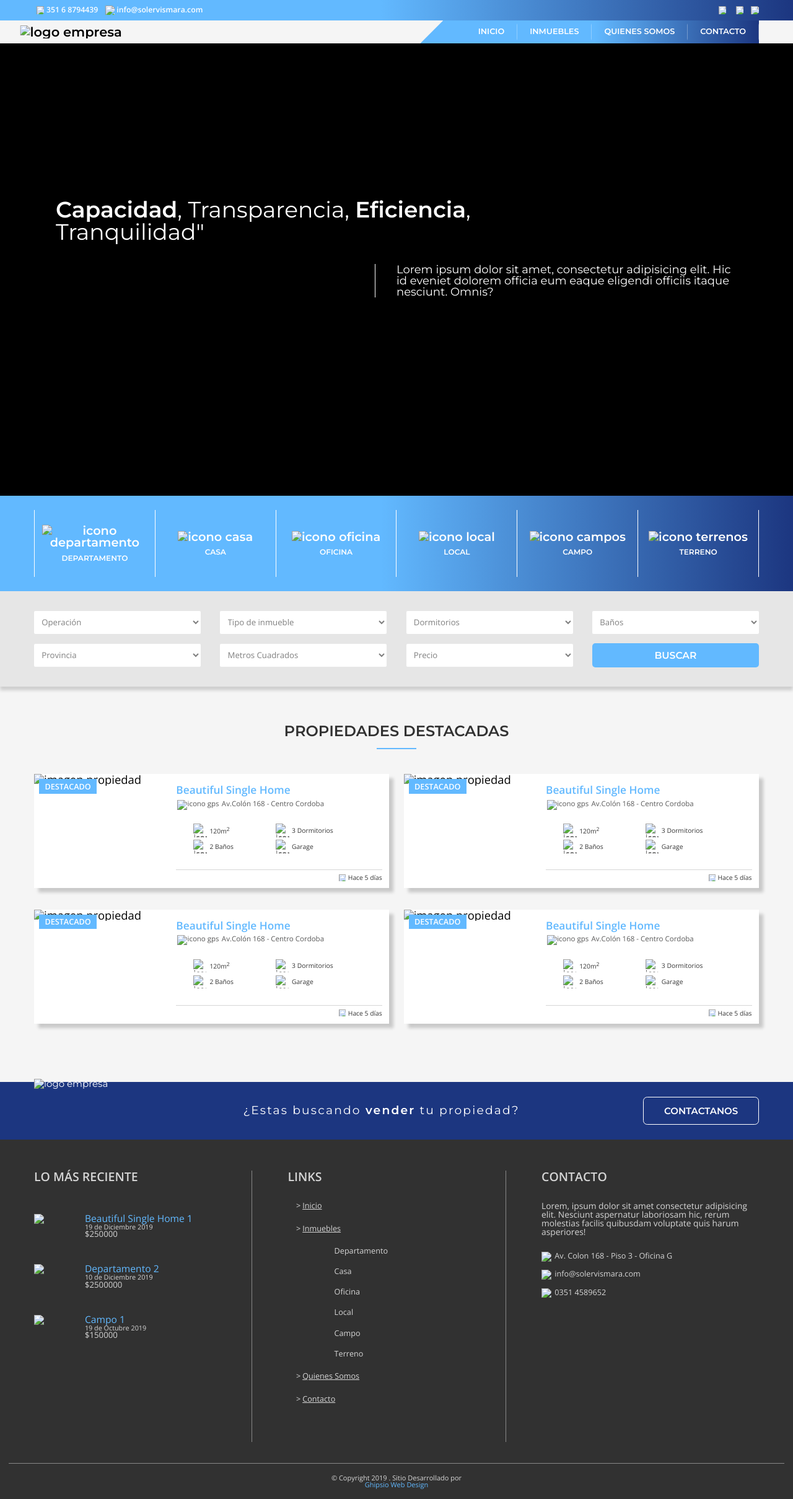
After one commit to javipons22/SolerVismara, a WordPress theme: template index.php in a window 1280 px wide. The commit adds this page. Shown: the whole page at 62% size. Run offline with PHP 8.4 and a stand-in for WordPress, Linux system fonts and the light colour scheme; the site name, menu and one post (Sample post) are stand-ins, and other content is empty; a map, chart or similar area stays blank; grey boxes are pictures that could not be loaded.

Commit message:
se paso a wordpress

```diff
--- /dev/null
+++ b/footer.php
@@ -0,0 +1,77 @@
+<?php $img_path = get_site_url() . "/wp-content/uploads/img";?>
+<!-- footer -->
+<footer class="footer">
+        <div class="footer__container container">
+            <div class="recientes">
+                <h2 class="recientes__titulo">LO MÁS RECIENTE</h2>
+                <ul class="recientes__info">
+                    <li class="propiedad-reciente">
+                        <a href="#1" class="propiedad-reciente__link">
+                            <img class="propiedad-reciente__imagen" src="<?php echo $img_path; ?>/1.jpg">
+                            <div class="propiedad-reciente__contenido">
+                                <h2 class="propiedad-reciente__titulo">Beautiful Single Home 1</h2>
+                                <span class="propiedad-reciente__fecha">19 de Diciembre 2019</span>
+                                <span class="propiedad-reciente__precio">$250000</span>
+                            </div>
+                        </a>
+                    </li>
+                    <li class="propiedad-reciente">
+                        <a href="#2" class="propiedad-reciente__link">
+                            <img class="propiedad-reciente__imagen" src="<?php echo $img_path; ?>/2.jpg">
+                            <div class="propiedad-reciente__contenido">
+                                <h2 class="propiedad-reciente__titulo">Departamento 2</h2>
+                                <span class="propiedad-reciente__fecha">10 de Diciembre 2019</span>
+                                <span class="propiedad-reciente__precio">$2500000</span>
+                            </div>
+                        </a>
+                    </li>
+                    <li class="propiedad-reciente">
+                        <a href="#3" class="propiedad-reciente__link">
+                            <img class="propiedad-reciente__imagen" src="<?php echo $img_path; ?>/3.jpg">
+                            <div class="propiedad-reciente__contenido">
+                                <h2 class="propiedad-reciente__titulo">Campo 1</h2>
+                                <span class="propiedad-reciente__fecha">19 de Octubre 2019</span>
+                                <span class="propiedad-reciente__precio">$150000</span>
+                            </div>
+                        </a>
+                    </li>
+                </ul>
+            </div>
+            <div class="links">
+                <h2 class="links__titulo">LINKS</h2>
+                <ul class="links__info">
+                    <li><a href="#">Inicio</a></li>
+                    <li>
+                        <a href="#">Inmuebles</a>
+                        <ul>
+                            <li>Departamento</li>
+                            <li>Casa</li>
+                            <li>Oficina</li>
+                            <li>Local</li>
+                            <li>Campo</li>
+                            <li>Terreno</li>
+                        </ul>
+                    </li>
+                    <li><a href="#">Quienes Somos</a></li>
+                    <li><a href="#">Contacto</a></li>
+                </ul>
+            </div>
+            <div class="contacto">
+                <h2 class="contacto__titulo">CONTACTO</h2>
+                <p class="contacto__descripcion">Lorem, ipsum dolor sit amet consectetur adipisicing elit. Nesciunt aspernatur laboriosam hic, rerum molestias facilis quibusdam voluptate quis harum asperiores!</p>
+                <ul class="contacto__info">
+                    <li><img class="contacto__icono icon" src="<?php echo $img_path; ?>/map.svg" alt="icono gps">Av. Colon 168 - Piso 3 - Oficina G</li>
+                    <li><img class="contacto__icono icon" src="<?php echo $img_path; ?>/envelope.svg" alt="icono gps">info@solervismara.com</li>
+                    <li><img class="contacto__icono icon" src="<?php echo $img_path; ?>/telephone.svg" alt="icono gps">0351 4589652</li>
+                </ul>
+                <iframe  class="contacto__mapa" src="https://www.google.com/maps/embed?pb=!1m18!1m12!1m3!1d3405.0428677821155!2d-64.18736968445977!3d-31.412944981405214!2m3!1f0!2f0!3f0!3m2!1i1024!2i768!4f13.1!3m3!1m2!1s0x9432a2829c01190d%3A0xb3dbb12bee9d3a8f!2sAv.%20Col%C3%B3n%20168%2C%20X5022%20C%C3%B3rdoba!5e0!3m2!1sen!2sar!4v1576180339294!5m2!1sen!2sar" frameborder="0" style="border:0;" allowfullscreen=""></iframe>
+            </div>
+        </div>
+        <div class="copyright">	&copy; Copyright 2019 . Sitio Desarrollado por <a target="_blank" href="https://www.facebook.com/Ghipsio-111415540321377">Ghipsio Web Design</a></div>
+    </footer>
+    <?php wp_footer(); ?>
+    <script>
+        SVGInject(document.querySelectorAll("img.icon"));
+    </script>
+</body>
+</html>
--- /dev/null
+++ b/functions.php
@@ -0,0 +1,17 @@
+<?php
+function wpt_theme_styles() { //wpt es un nombre dado por nosotros para diferenciar con otros plugins
+    wp_enqueue_style( 'fuentegoogle1' , 'https://fonts.googleapis.com/css?family=Open+Sans:400,600,700&display=swap' );
+    wp_enqueue_style( 'fuentegoogle2' , 'https://fonts.googleapis.com/css?family=Montserrat:400,500,600&display=swap' );
+	wp_enqueue_style( 'main_css', get_template_directory_uri() . '/style.css' );
+}
+add_action( 'wp_enqueue_scripts', 'wpt_theme_styles' );
+
+?>
+<?php
+function wpt_theme_js() {
+	wp_enqueue_script( 'svgInject_js', get_template_directory_uri() . '/js/svg-inject.min.js', '' , '' , true );//el ultimo parametro es dependence , version y si debe aparecer en el footer(false)
+	wp_enqueue_script('main_js', get_template_directory_uri() . '/js/script.js', array('jquery') , '' , true);
+}
+add_action( 'wp_enqueue_scripts', 'wpt_theme_js' );
+
+?>
--- /dev/null
+++ b/header.php
@@ -0,0 +1,56 @@
+<!DOCTYPE html>
+<html lang="es">
+<head>
+    <meta charset="UTF-8">
+    <meta name="viewport" content="width=device-width, initial-scale=1.0">
+    <meta http-equiv="X-UA-Compatible" content="ie=edge">
+    <title><?php wp_title(); ?></title>
+    <?php wp_head(); ?>
+</head>
+<?php $img_path = get_site_url() . "/wp-content/uploads/img";?>
+<body <?php body_class();?>>
+<!-- header -->
+<header class="header">
+        <!-- top header -->
+        <div class="top-header">
+            <div class="top-header__container container">
+                    <ul class="top-header__contact-info">
+                        <li><a href="#"><img src="<?php echo $img_path; ?>/telephone.svg" alt="telephone icon" class="icon top-header__icon">351 6 8794439</a></li>
+                        <li><a href="#"><img src="<?php echo $img_path; ?>/envelope.svg" alt="email icon" class="icon top-header__icon top-header__icon--envelope" >info@solervismara.com</a></li>
+                    </ul>
+                    <ul class="top-header__contact-info top-header__contact-info--last">
+                        <li><a href="#"><img src="<?php echo $img_path; ?>/facebook (1).svg" alt="facebook icon" class="icon top-header__icon"></a></li>
+                        <li><a href="#"><img src="<?php echo $img_path; ?>/twitter.svg" alt="twitter icon" class="icon top-header__icon top-header__icon--twitter"></a></li>
+                        <li><a href="#"><img src="<?php echo $img_path; ?>/instagram (1).svg" alt="instagram icon" class="icon top-header__icon top-header__icon--instagram"></a></li>
+                    </ul>
+            </div>
+        </div>
+        <!-- fin top header -->
+        <!-- main header -->
+        <div class="main-header">
+            <div class="main-header__container container">
+                <picture class="main-header__logo">
+                    <source media="(min-width: 1025px)" srcset="<?php echo $img_path; ?>/logotexto.svg">
+                    <img src="<?php echo $img_path; ?>/logo.svg" alt="logo empresa">
+                </picture>
+                <button class="main-header__button">
+                    MENU
+                    <div class="menu-wrapper">
+                        <div class="hamburger-menu"></div>
+                    </div>
+                </button>
+                <!-- inicio nav -->
+                <nav class="navegacion">
+                    <ul class="navegacion__contenedor">
+                        <li class="navegacion__elemento navegacion__elemento--first"><a class="navegacion__link" href="#">INICIO</a></li>
+                        <li class="navegacion__elemento"><a class="navegacion__link" href="#">INMUEBLES</a></li>
+                        <li class="navegacion__elemento"><a class="navegacion__link" href="#">QUIENES SOMOS</a></li>
+                        <li class="navegacion__elemento"><a class="navegacion__link" href="#">CONTACTO</a></li>
+                    </ul>
+                </nav>
+                <!-- fin nav -->
+            </div>
+        </div>
+<!-- fin main header -->
+</header>
+<!-- fin header -->
--- /dev/null
+++ b/index.php
@@ -0,0 +1,241 @@
+<?php get_header(); ?>
+<?php $img_path = get_site_url() . "/wp-content/uploads/img";?>
+
+    <!-- inicio banner -->
+    <section class="banner">
+        <img class="banner__imagen" src="<?php echo $img_path; ?>/banner.jpg" alt="imagen banner">
+        <div class="banner__info">
+            <h1 class="banner__titulo"><strong>Capacidad</strong>, Transparencia, <strong>Eficiencia</strong>, Tranquilidad"</h1>
+            <p class="banner__descripcion">Lorem ipsum dolor sit amet, consectetur adipisicing elit. Hic id eveniet dolorem officia eum eaque eligendi officiis itaque nesciunt. Omnis?</p>
+        </div>
+    </section>
+    <!-- fin banner -->
+    <!-- inicio servicios -->
+    <section class="servicios">
+        <ul class="servicios__contenedor container">
+            <li class="servicios__elemento servicios__elemento--first">
+                <a href="#test" class="servicios__link">
+                    <img class="servicios__imagen icon" src="<?php echo $img_path; ?>/building.svg" alt="icono departamento">
+                    <h2 class="servicios__titulo">DEPARTAMENTO</h2>
+                </a>
+            </li>
+            <li class="servicios__elemento">
+                <a href="#test" class="servicios__link">
+                    <img class="servicios__imagen icon" src="<?php echo $img_path; ?>/home.svg" alt="icono casa">
+                    <h2 class="servicios__titulo">CASA</h2>
+                </a>
+            </li>
+            <li class="servicios__elemento">
+                <a href="#test" class="servicios__link">
+                    <img class="servicios__imagen icon" src="<?php echo $img_path; ?>/building2.svg" alt="icono oficina">
+                    <h2 class="servicios__titulo">OFICINA</h2>
+                </a>
+            </li>
+            <li class="servicios__elemento">
+                <a href="#test" class="servicios__link">
+                    <img class="servicios__imagen icon" src="<?php echo $img_path; ?>/shop.svg" alt="icono local">
+                    <h2 class="servicios__titulo">LOCAL</h2>
+                </a>
+            </li>
+            <li class="servicios__elemento">
+                <a href="#test" class="servicios__link">
+                    <img class="servicios__imagen icon" src="<?php echo $img_path; ?>/farm.svg" alt="icono campos">
+                    <h2 class="servicios__titulo">CAMPO</h2>
+                </a>
+            </li>
+            <li class="servicios__elemento">
+                <a href="#test" class="servicios__link">
+                    <img class="servicios__imagen icon" src="<?php echo $img_path; ?>/terrain.svg" alt="icono terrenos">
+                    <h2 class="servicios__titulo">TERRENO</h2>
+                </a>
+            </li>
+        </ul>
+    </section>
+    <!-- fin servicios -->
+    <!-- buscador index -->
+    <section class="buscador">
+        <button class="buscador__boton">
+            <img class="buscador__icono icon" src="<?php echo $img_path; ?>/magnifier.svg" alt="lupa icono">
+            <span class="buscador__texto">buscar inmueble por caracteristicas</span>
+        </button>
+        <form class="buscador__formulario container">
+            <select class="buscador__elemento-select">
+                <option value="" selected disabled hidden>Operación</option>
+                <option value="compra">Compra</option>
+                <option value="alquiler">Alquiler</option>
+            </select>
+            <select class="buscador__elemento-select">
+                <option value="" selected disabled hidden>Tipo de inmueble</option>
+                <option value="casa">Casa</option>
+                <option value="departamento">Departamento</option>
+            </select>
+            <select class="buscador__elemento-select">
+                <option value="" selected disabled hidden>Dormitorios</option>
+                <option value="1">1</option>
+                <option value="2">2</option>
+                <option value="3">3</option>
+                <option value="4">4</option>
+                <option value="5">5</option>
+            </select>
+            <select class="buscador__elemento-select">
+                <option value="" selected disabled hidden>Baños</option>
+                <option value="1">1</option>
+                <option value="2">2</option>
+                <option value="3">3</option>
+                <option value="4">4</option>
+                <option value="5">5</option>
+            </select>
+            <select class="buscador__elemento-select">
+                <option value="" selected disabled hidden>Provincia</option>
+                <option value="Cordoba">Cordoba</option>
+                <option value="Buenos Aires">Buenos Aires</option>
+            </select>
+            <select class="buscador__elemento-select">
+                <option value="" selected disabled hidden>Metros Cuadrados</option>
+            </select>
+            <select class="buscador__elemento-select">
+                <option value="" selected disabled hidden>Precio</option>
+            </select>
+            <button type="submit" class="buscador__elemento-boton">BUSCAR</button>
+        </form>
+    </section>
+    <!-- fin buscador index -->
+    <!-- seccion destacados -->
+    <section class="destacados">
+        <h1 class="destacados__titulo-seccion">propiedades destacadas</h1>
+        <div class="destacados__container container">
+            <!-- propiedad 1 -->
+            <article class="propiedad">
+                <div class="propiedad__contenedor-imagen">
+                    <span class="propiedad__badge-destacado">destacado</span>
+                    <img src="<?php echo $img_path; ?>/1.jpg" class="propiedad__imagen" alt="imagen propiedad">
+                </div>
+                <div class="propiedad__info">
+                    <div class="propiedad__contenedor-titulo">
+                        <h1 class="propiedad__titulo">Beautiful Single Home</h1>
+                        <span class="propiedad__direccion"><img src="<?php echo $img_path; ?>/map.svg" alt="icono gps" class="propiedad__icono propiedad__icono--gps icon">Av.Colón 168 - Centro Cordoba</span>
+                    </div>
+                    <div class="propiedad__caracteristicas">
+                        <span class="propiedad__dato">
+                            <img class="icon propiedad__icono" src="<?php echo $img_path; ?>/area.svg" alt="icono area"><span>120m<sup>2</sup></span>
+                        </span>
+                        <span class="propiedad__dato">
+                            <img class="icon propiedad__icono" src="<?php echo $img_path; ?>/bed.svg" alt="icono cama"><span>3 Dormitorios</span>
+                        </span>
+                        <span class="propiedad__dato">
+                            <img class="icon propiedad__icono" src="<?php echo $img_path; ?>/toilet.svg" alt="icono baño"><span>2 Baños</span>
+                        </span>
+                        <span class="propiedad__dato">
+                            <img class="icon propiedad__icono" src="<?php echo $img_path; ?>/car.svg" alt="icono auto"><span>Garage</span>
+                        </span>
+                    </div>
+                    <div class="propiedad__fecha">
+                        <img class="icon propiedad__icono propiedad__icono--fecha" src="<?php echo $img_path; ?>/calendar.svg" alt="icono fecha"><span>Hace 5 días</span>
+                    </div>
+                </div>
+            </article>
+            <!-- fin propiedad 1 -->
+            <article class="propiedad">
+                <div class="propiedad__contenedor-imagen">
+                    <span class="propiedad__badge-destacado">destacado</span>
+                    <img src="<?php echo $img_path; ?>/1.jpg" class="propiedad__imagen" alt="imagen propiedad">
+                </div>
+                <div class="propiedad__info">
+                    <div class="propiedad__contenedor-titulo">
+                        <h1 class="propiedad__titulo">Beautiful Single Home</h1>
+                        <span class="propiedad__direccion"><img src="<?php echo $img_path; ?>/map.svg" alt="icono gps" class="propiedad__icono propiedad__icono--gps icon">Av.Colón 168 - Centro Cordoba</span>
+                    </div>
+                    <div class="propiedad__caracteristicas">
+                        <span class="propiedad__dato">
+                            <img class="icon propiedad__icono" src="<?php echo $img_path; ?>/area.svg" alt="icono area"><span>120m<sup>2</sup></span>
+                        </span>
+                        <span class="propiedad__dato">
+                            <img class="icon propiedad__icono" src="<?php echo $img_path; ?>/bed.svg" alt="icono cama"><span>3 Dormitorios</span>
+                        </span>
+                        <span class="propiedad__dato">
+                            <img class="icon propiedad__icono" src="<?php echo $img_path; ?>/toilet.svg" alt="icono baño"><span>2 Baños</span>
+                        </span>
+                        <span class="propiedad__dato">
+                            <img class="icon propiedad__icono" src="<?php echo $img_path; ?>/car.svg" alt="icono auto"><span>Garage</span>
+                        </span>
+                    </div>
+                    <div class="propiedad__fecha">
+                        <img class="icon propiedad__icono propiedad__icono--fecha" src="<?php echo $img_path; ?>/calendar.svg" alt="icono fecha"><span>Hace 5 días</span>
+                    </div>
+                </div>
+            </article>
+            <article class="propiedad">
+                <div class="propiedad__contenedor-imagen">
+                    <span class="propiedad__badge-destacado">destacado</span>
+                    <img src="<?php echo $img_path; ?>/1.jpg" class="propiedad__imagen" alt="imagen propiedad">
+                </div>
+                <div class="propiedad__info">
+                    <div class="propiedad__contenedor-titulo">
+                        <h1 class="propiedad__titulo">Beautiful Single Home</h1>
+                        <span class="propiedad__direccion"><img src="<?php echo $img_path; ?>/map.svg" alt="icono gps" class="propiedad__icono propiedad__icono--gps icon">Av.Colón 168 - Centro Cordoba</span>
+                    </div>
+                    <div class="propiedad__caracteristicas">
+                        <span class="propiedad__dato">
+                            <img class="icon propiedad__icono" src="<?php echo $img_path; ?>/area.svg" alt="icono area"><span>120m<sup>2</sup></span>
+                        </span>
+                        <span class="propiedad__dato">
+                            <img class="icon propiedad__icono" src="<?php echo $img_path; ?>/bed.svg" alt="icono cama"><span>3 Dormitorios</span>
+                        </span>
+                        <span class="propiedad__dato">
+                            <img class="icon propiedad__icono" src="<?php echo $img_path; ?>/toilet.svg" alt="icono baño"><span>2 Baños</span>
+                        </span>
+                        <span class="propiedad__dato">
+                            <img class="icon propiedad__icono" src="<?php echo $img_path; ?>/car.svg" alt="icono auto"><span>Garage</span>
+                        </span>
+                    </div>
+                    <div class="propiedad__fecha">
+                        <img class="icon propiedad__icono propiedad__icono--fecha" src="<?php echo $img_path; ?>/calendar.svg" alt="icono fecha"><span>Hace 5 días</span>
+                    </div>
+                </div>
+            </article>
+            <article class="propiedad propiedad--last">
+                <div class="propiedad__contenedor-imagen">
+                    <span class="propiedad__badge-destacado">destacado</span>
+                    <img src="<?php echo $img_path; ?>/1.jpg" class="propiedad__imagen" alt="imagen propiedad">
+                </div>
+                <div class="propiedad__info">
+                    <div class="propiedad__contenedor-titulo">
+                        <h1 class="propiedad__titulo">Beautiful Single Home</h1>
+                        <span class="propiedad__direccion"><img src="<?php echo $img_path; ?>/map.svg" alt="icono gps" class="propiedad__icono propiedad__icono--gps icon">Av.Colón 168 - Centro Cordoba</span>
+                    </div>
+                    <div class="propiedad__caracteristicas">
+                        <span class="propiedad__dato">
+                            <img class="icon propiedad__icono" src="<?php echo $img_path; ?>/area.svg" alt="icono area"><span>120m<sup>2</sup></span>
+                        </span>
+                        <span class="propiedad__dato">
+                            <img class="icon propiedad__icono" src="<?php echo $img_path; ?>/bed.svg" alt="icono cama"><span>3 Dormitorios</span>
+                        </span>
+                        <span class="propiedad__dato">
+                            <img class="icon propiedad__icono" src="<?php echo $img_path; ?>/toilet.svg" alt="icono baño"><span>2 Baños</span>
+                        </span>
+                        <span class="propiedad__dato">
+                            <img class="icon propiedad__icono" src="<?php echo $img_path; ?>/car.svg" alt="icono auto"><span>Garage</span>
+                        </span>
+                    </div>
+                    <div class="propiedad__fecha">
+                        <img class="icon propiedad__icono propiedad__icono--fecha" src="<?php echo $img_path; ?>/calendar.svg" alt="icono fecha"><span>Hace 5 días</span>
+                    </div>
+                </div>
+            </article>
+        <!-- fin destacados container -->
+        </div>
+        <!-- fin destacados container -->
+    </section>
+    <!-- fin seccion destacados -->
+    <!-- seccion tasaciones -->
+    <section class="tasaciones">
+        <div class="container tasaciones__contenedor">
+            <img class="tasaciones__imagen" src="<?php echo $img_path; ?>/logo.svg" alt="logo empresa">
+            <div class="tasaciones__contenido">
+                <h2 class="tasaciones__titulo">¿Estas buscando <strong>vender</strong> tu propiedad?</h2>
+                <button class="tasaciones__cta">CONTACTANOS</button>
+            </div>
+        </div>
+    </section>
+    <!-- fin seccion tasaciones -->
+<?php get_footer(); ?>
--- a/partials/main.css
+++ b/partials/main.css
@@ -1,9 +1,9 @@
 /* Error: Undefined variable.
  *   ,
- * 4 |     background:$blanco;
+ * 8 |     background:$blanco;
  *   |                ^^^^^^^
  *   '
- *   sass/partials/main.scss 4:16  root stylesheet */
+ *   sass/partials/main.scss 8:16  root stylesheet */
 
 body::before {
   font-family: "Source Code Pro", "SF Mono", Monaco, Inconsolata, "Fira Mono",
@@ -13,5 +13,5 @@ body::before {
   padding: 1em;
   margin-bottom: 1em;
   border-bottom: 2px solid black;
-  content: "Error: Undefined variable.\a   \2577 \a 4 \2502      background:$blanco;\a   \2502                 ^^^^^^^\a   \2575 \a   sass/partials/main.scss 4:16  root stylesheet";
+  content: "Error: Undefined variable.\a   \2577 \a 8 \2502      background:$blanco;\a   \2502                 ^^^^^^^\a   \2575 \a   sass/partials/main.scss 8:16  root stylesheet";
 }
```
Also changed, not shown: js/script.js (added, +26 -0 lines), page-inmuebles.php (added, +8 -0 lines), sass/style.scss (+16 -0 lines), script.js (deleted, +0 -23 lines), style.css (+16 -0 lines), 1 other file.
